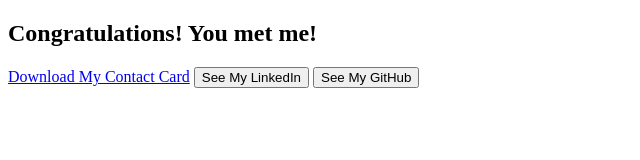
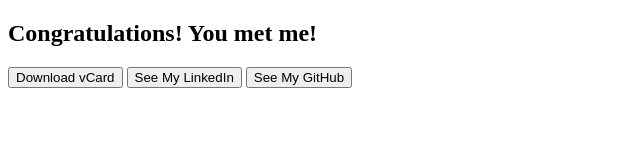
Before and after one commit to AlexMcVay/Contact-Card, a plain HTML site: page index.html in a window 1280 px wide. Shown: the whole page, without its empty margins (0-640 px from the left). Drawn offline with Linux system fonts and the light colour scheme.

Commit message:
changed vcard back to button

```diff
--- a/index.html
+++ b/index.html
@@ -12,7 +12,7 @@
         <section id="title">
             <h1>Congratulations! You met me!</h1>
         </section>
-        <a href="alexmcvay.vcf" download="alexmcvay.vcf">Download My Contact Card</a>
+        <button onclick="window.location.href='alexmcvay.vcf';">Download vCard</button>
         <button href="https://www.linkedin.com/in/alexandramcvay">See My LinkedIn</button>
         <button href="https://github.com/alexmcvay">See My GitHub</button>
 
```
